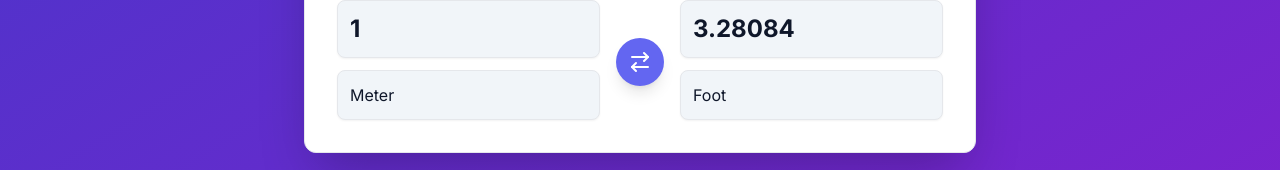
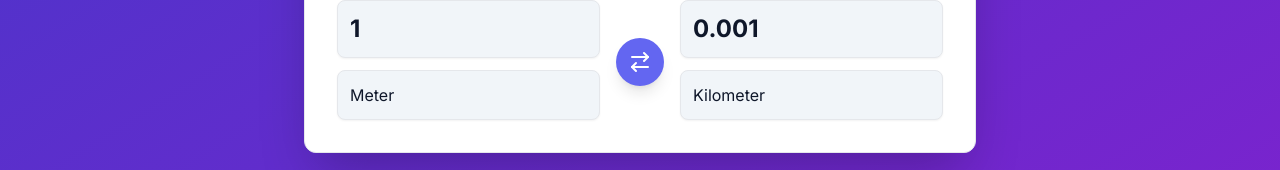
Before and after one commit to Oscar200442/OmniConvert, a Next.js app: page / in a window 1280 px wide. Shown: the part 468-638 px from the top of the page. Built offline with nearby package versions, Linux system fonts and the light colour scheme.

Commit message:
Update Converter.js

```diff
--- a/app/components/Converter.js
+++ b/app/components/Converter.js
@@ -22,7 +22,7 @@ const conversionFactors = {
   Frequency: { Hertz: 1, Kilohertz: 1000, Megahertz: 1000000, Gigahertz: 1000000000 },
   Angle: { Degree: 1, Radian: 57.2958, Gradian: 0.9 },
   Power: { Watt: 1, Kilowatt: 1000, Horsepower: 745.7, FootPound_per_minute: 0.022597 },
-  Currency: { DKK: 1, USD: 6.95, EUR: 7.46, GBP: 8.78, JPY: 0.044, SEK: 0.66, NOK: 0.66, CAD: 5.08, AUD: 4.63 }, // Placeholder: Needs real-time API for accurate conversion
+  Currency: { DKK: 1, USD: 6.95, EUR: 7.46, GBP: 8.78, JPY: 0.044, SEK: 0.66, NOK: 0.66, CAD: 5.08, AUD: 4.63 },
 };
 
 export default function Converter() {
@@ -34,12 +34,13 @@ export default function Converter() {
 
   const units = useMemo(() => Object.keys(conversionFactors[category]), [category]);
 
+  // This is the new, crucial useEffect hook.
+  // It resets the units whenever the category changes.
   useEffect(() => {
-    // Ensure fromUnit and toUnit are valid for the selected category
-    if (!units.includes(fromUnit)) setFromUnit(units[0]);
-    if (!units.includes(toUnit)) setToUnit(units[1] || units[0]);
-  }, [category, units, fromUnit, toUnit]);
-
+    const defaultUnits = Object.keys(conversionFactors[category]);
+    setFromUnit(defaultUnits[0]);
+    setToUnit(defaultUnits[1] || defaultUnits[0]);
+  }, [category]);
 
   useEffect(() => {
     if (inputValue === '' || isNaN(parseFloat(inputValue))) {
@@ -49,6 +50,7 @@ export default function Converter() {
     let result;
 
     if (category === 'Temperature') {
+      // Add a check to ensure the units are valid before converting
       if (!conversionFactors.Temperature[fromUnit] || !conversionFactors.Temperature[toUnit]) {
         setOutputValue('N/A');
         return;
@@ -69,10 +71,7 @@ export default function Converter() {
     setOutputValue(result.toLocaleString(undefined, { maximumFractionDigits: 5 }));
   }, [inputValue, fromUnit, toUnit, category]);
 
-  const handleSwap = () => {
-    setFromUnit(toUnit);
-    setToUnit(fromUnit);
-  };
+  const handleSwap = () => { setFromUnit(toUnit); setToUnit(fromUnit); };
 
   return (
     <motion.div
```
